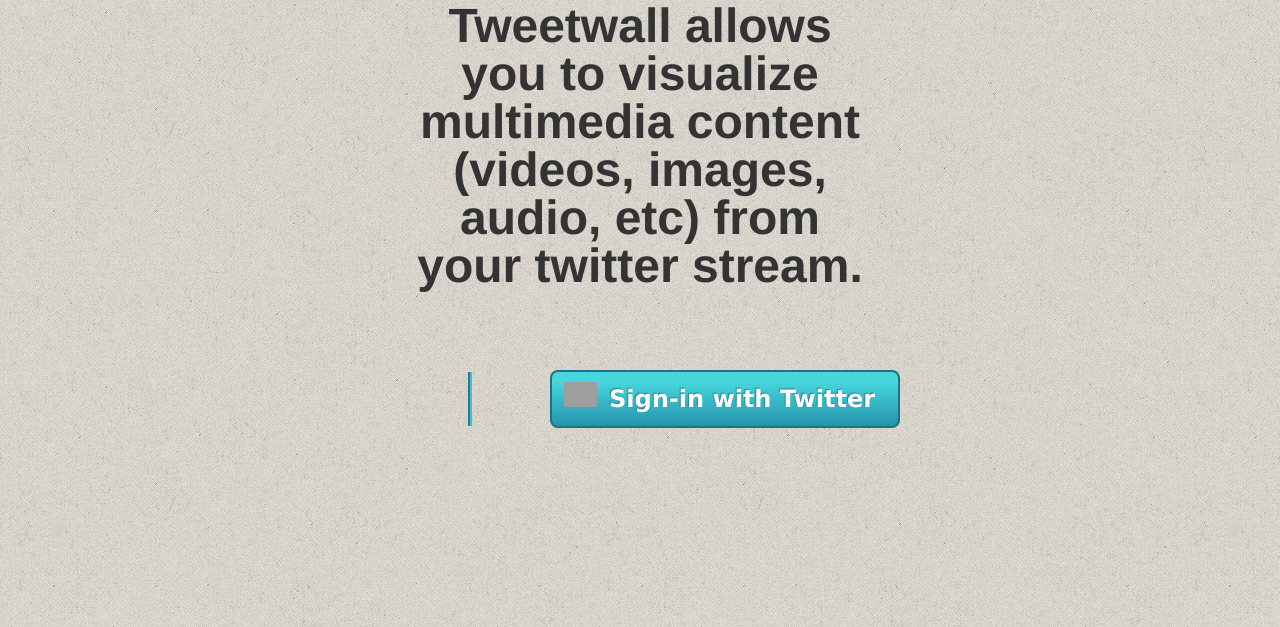
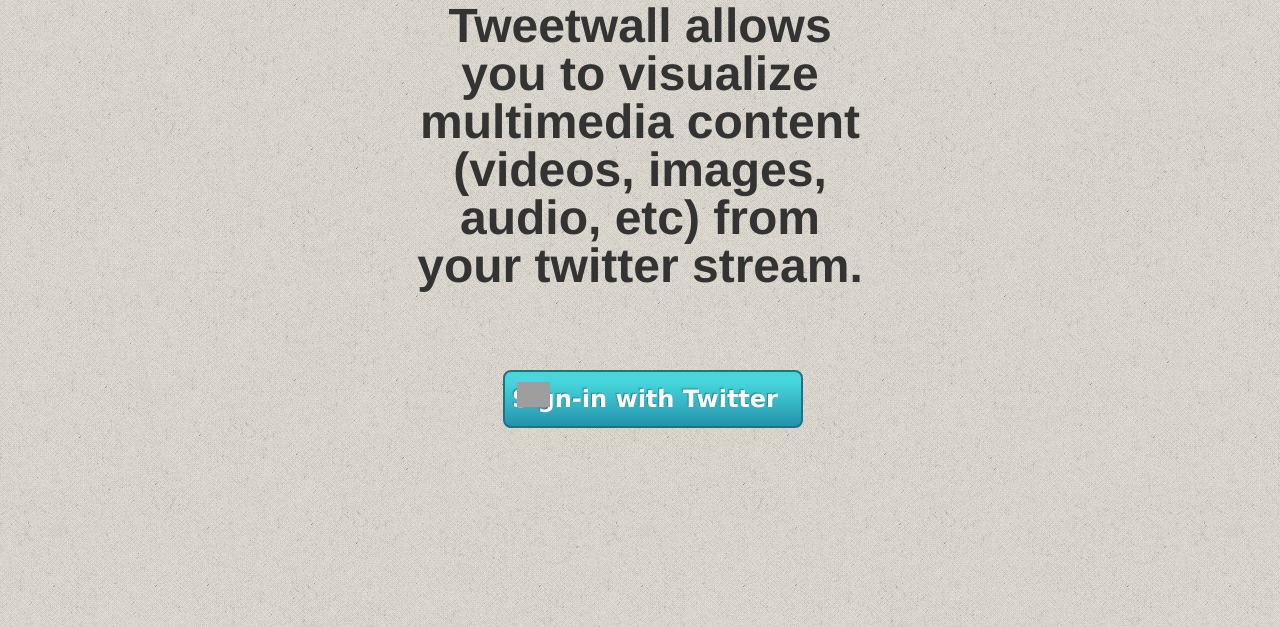
Before and after one commit to matiasmm/tweetwall, a Django app: page / in a window 1280 px wide. Shown: the part 130-757 px from the top of the page. Run offline with Django 3.2, Linux system fonts and the light colour scheme; parts of the project's set-up code (start-up, migrations or seed data) failed here and were passed over; grey boxes are pictures that could not be loaded.

Commit message:
Fix button position

```diff
--- a/tweetwall/static/css/twitter-button.css
+++ b/tweetwall/static/css/twitter-button.css
@@ -49,7 +49,7 @@ not, see http://www.gnu.org/licenses/.
   position              : absolute;
   text-align            : right;
   text-shadow           : #fff 1px 1px 1px;
-  width                 : 350px;
+  width                 : 300px;
 }
 
 .sign_in_with_twitter.darker button {
--- a/tweetwall/templates/index.html
+++ b/tweetwall/templates/index.html
@@ -30,8 +30,7 @@
 				<h1>Tweetwall allows you to visualize multimedia content (videos, images, audio, etc) from your twitter stream.</h1>
 
 				<form action="signin">
-				<div class="sign_in_with_twitter darker">
-					<div></div>
+				<div class="sign_in_with_twitter darker span1 offset2">
 					<button>
 						<div class="icon"></div>
 						Sign-in with Twitter
```
